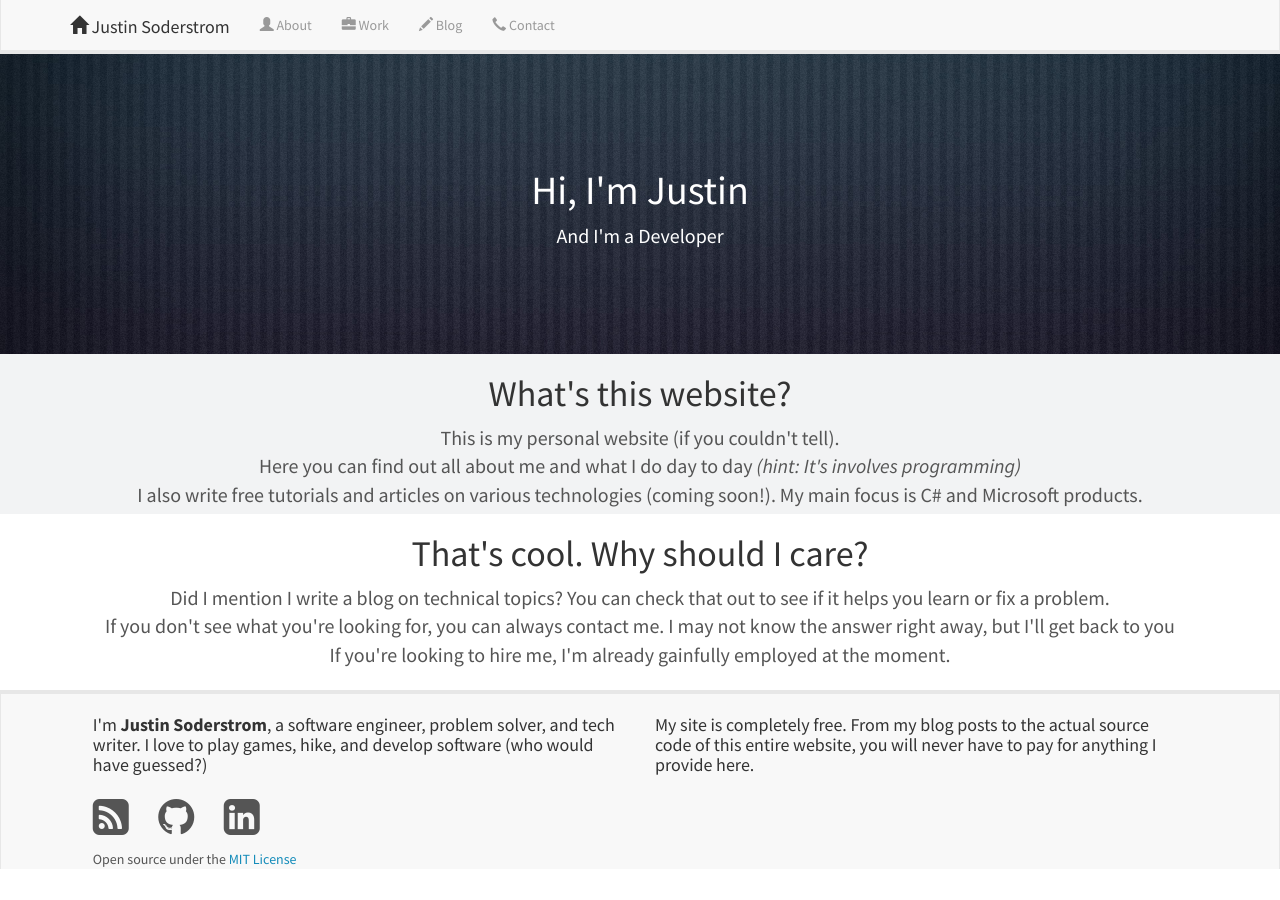
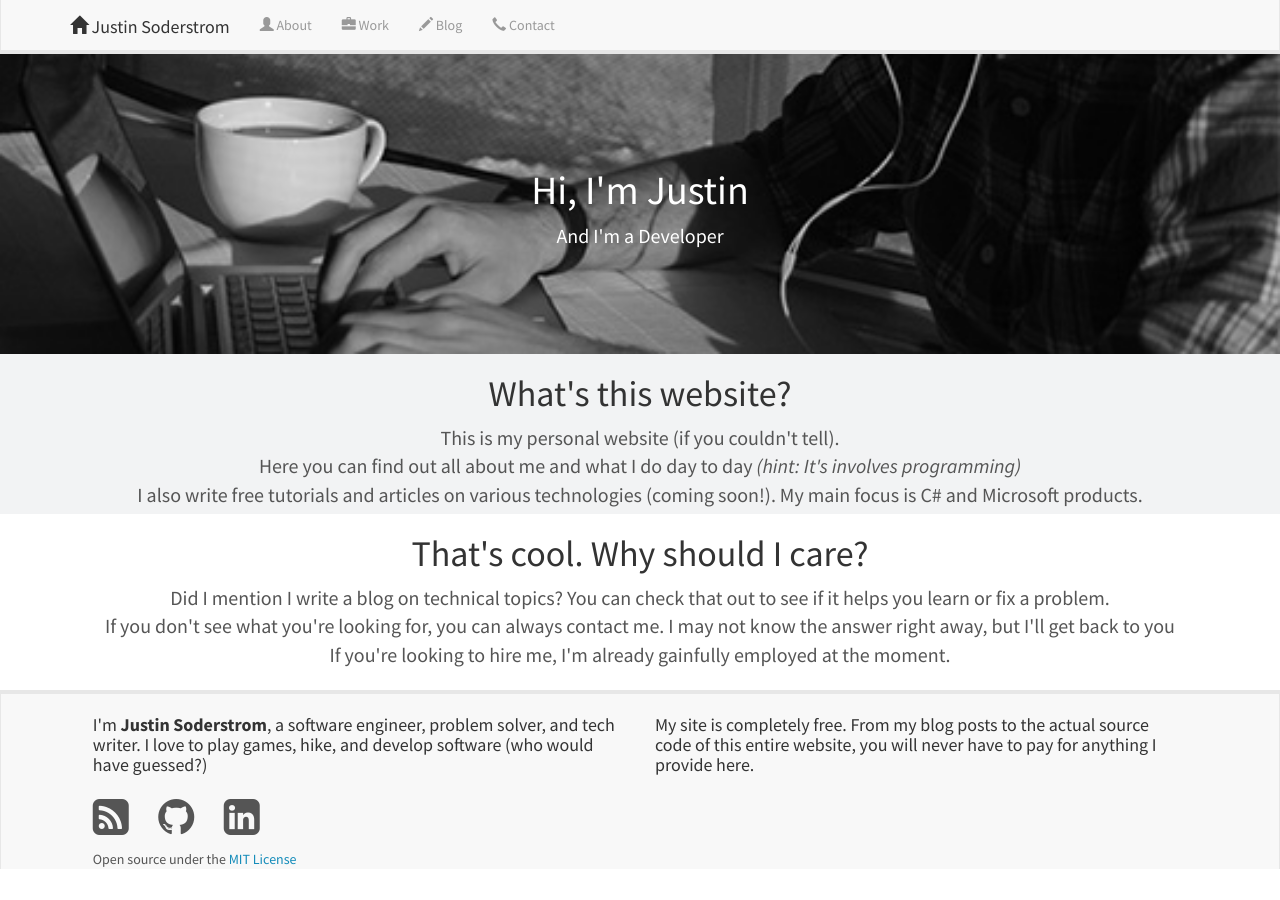
Before and after one commit to jasoderstrom/jasoderstrom.github.io, a Jekyll site: the page built from index.html, in a window 1280 px wide. Built offline with Jekyll 4.4.1, drawn with Linux system fonts in a browser that asks for light colours.

Commit message:
Change hero image

```diff
--- a/css/main.scss
+++ b/css/main.scss
@@ -35,10 +35,10 @@ body {
 }
 
 .hero-image {
-    background-image: url('{{ site.baseurl }}/content/black-texture.jpeg');
+    background-image: url('{{ site.baseurl }}/content/JS-Coding-BW300.jpg');
     width: 100%;
     height: 300px;
-    background-position: center;
+    background-position: bottom;
     background-repeat: no-repeat;
     background-size: cover;
     position: relative;
```
Also changed, not shown: content/JS-Coding-BW300.jpg (added), content/black-texture.jpeg (deleted), 2 other files.
